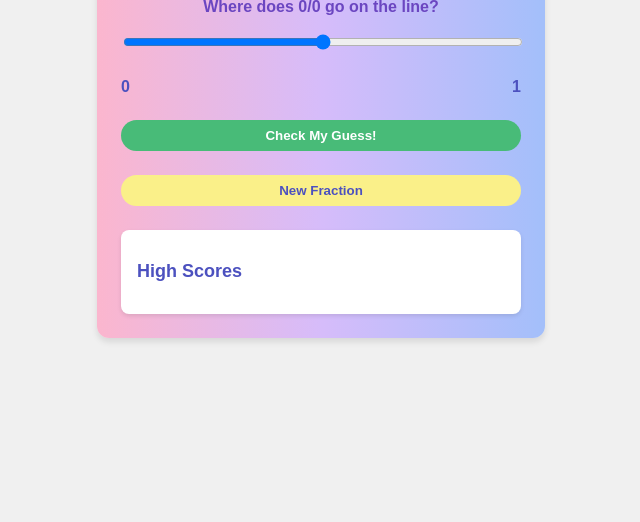
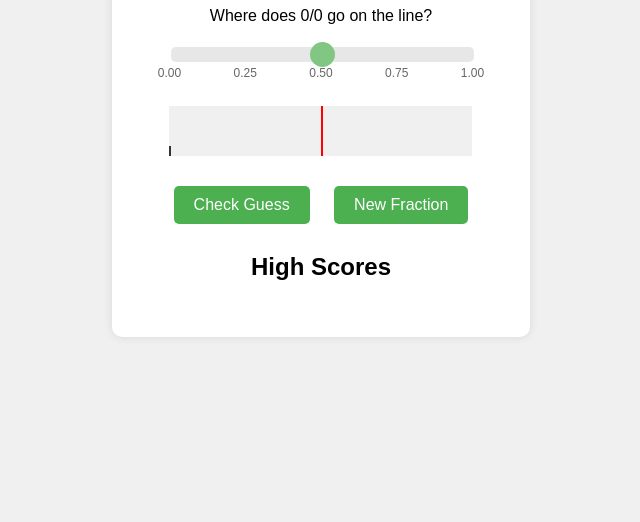
Before and after one commit to Caffeine-Gallery/sliceright-0192b0112d01, a website built with Vite: page frontend/index.html in a window 1280 px wide. Shown: the part 278-800 px from the top of the page, without its empty margins (319-959 px from the left). Built offline with nearby package versions, Linux system fonts and the light colour scheme; what @dfinity/agent would draw is missing.

Commit message:
0192b01c-f069-733a-ba47-fecc280e66d6

```diff
--- a/frontend/index.css
+++ b/frontend/index.css
@@ -3,125 +3,123 @@ body {
     display: flex;
     justify-content: center;
     align-items: center;
-    min-height: 100vh;
+    height: 100vh;
     margin: 0;
     background-color: #f0f0f0;
 }
-.game-container {
-    padding: 24px;
-    max-width: 400px;
+
+#app {
+    background-color: white;
+    padding: 20px;
+    border-radius: 10px;
+    box-shadow: 0 0 10px rgba(0, 0, 0, 0.1);
+    text-align: center;
+}
+
+#slider-container {
+    width: 80%;
+    margin: 20px auto;
+    position: relative;
+}
+
+#guess-slider {
     width: 100%;
-    background: linear-gradient(to right, #fbb6ce, #d6bcfa, #a3bffa);
-    border-radius: 12px;
-    box-shadow: 0 4px 6px rgba(0, 0, 0, 0.1);
+    -webkit-appearance: none;
+    appearance: none;
+    height: 15px;
+    background: #ddd;
+    outline: none;
+    opacity: 0.7;
+    transition: opacity .2s;
+    border-radius: 5px;
 }
-h1 {
-    font-size: 24px;
-    font-weight: bold;
-    margin-bottom: 24px;
-    text-align: center;
-    color: #4c51bf;
+
+#guess-slider:hover {
+    opacity: 1;
 }
-p {
-    margin-bottom: 16px;
-    text-align: center;
-    font-weight: 600;
-    color: #6b46c1;
+
+#guess-slider::-webkit-slider-thumb {
+    -webkit-appearance: none;
+    appearance: none;
+    width: 25px;
+    height: 25px;
+    background: #4CAF50;
+    cursor: pointer;
+    border-radius: 50%;
 }
-.slider-container {
-    margin-bottom: 24px;
+
+#guess-slider::-moz-range-thumb {
+    width: 25px;
+    height: 25px;
+    background: #4CAF50;
+    cursor: pointer;
+    border-radius: 50%;
 }
-input[type="range"] {
-    width: 100%;
+
+#slider-markers {
+    position: relative;
+    height: 20px;
 }
-.labels {
-    display: flex;
-    justify-content: space-between;
-    margin-bottom: 24px;
-    font-weight: bold;
-    color: #4c51bf;
+
+.slider-marker {
+    position: absolute;
+    transform: translateX(-50%);
+    font-size: 12px;
+    color: #666;
 }
-button {
-    width: 100%;
-    padding: 8px 16px;
-    border: none;
-    border-radius: 9999px;
-    font-weight: bold;
-    cursor: pointer;
-    transition: background-color 0.3s;
+
+#fraction-visualization {
+    width: 80%;
+    height: 50px;
+    background-color: #f0f0f0;
+    margin: 20px auto;
+    position: relative;
 }
-.check-button {
-    background-color: #48bb78;
-    color: white;
-    margin-bottom: 24px;
-}
-.check-button:hover {
-    background-color: #38a169;
-}
-.new-fraction-button {
-    background-color: #faf089;
-    color: #4c51bf;
-}
-.new-fraction-button:hover {
-    background-color: #f6e05e;
-}
-.result {
-    margin-bottom: 24px;
-    padding: 16px;
-    background-color: white;
-    border-radius: 8px;
-    box-shadow: 0 2px 4px rgba(0, 0, 0, 0.1);
-}
-.fraction-visual {
-    height: 80px;
-    width: 100%;
-    position: relative;
-    margin-bottom: 16px;
-}
-.fraction-line {
-    position: absolute;
-    bottom: 0;
-    width: 100%;
-    height: 4px;
-    background-color: black;
-}
+
 .fraction-tick {
     position: absolute;
-    height: 100%;
-    width: 4px;
-    background-color: black;
+    width: 2px;
+    height: 10px;
+    background-color: #333;
+    bottom: 0;
 }
+
 .fraction-fill {
     position: absolute;
-    bottom: 0;
     height: 100%;
-    background-color: rgba(128, 90, 213, 0.5);
-    transition: all 0.3s;
+    background-color: #4CAF50;
+    opacity: 0.5;
 }
-.user-guess {
+
+#user-guess-line {
     position: absolute;
+    width: 2px;
     height: 100%;
-    width: 4px;
-    background-color: #48bb78;
+    background-color: red;
+    transition: left 0.3s ease;
 }
-.high-scores {
-    margin-top: 24px;
-    background-color: white;
-    border-radius: 8px;
-    padding: 16px;
-    box-shadow: 0 2px 4px rgba(0, 0, 0, 0.1);
+
+button {
+    margin: 10px;
+    padding: 10px 20px;
+    font-size: 16px;
+    cursor: pointer;
+    background-color: #4CAF50;
+    color: white;
+    border: none;
+    border-radius: 5px;
 }
-.high-scores h2 {
-    font-size: 18px;
-    margin-bottom: 12px;
-    color: #4c51bf;
+
+button:hover {
+    background-color: #45a049;
 }
-.high-scores ul {
-    list-style-type: none;
-    padding: 0;
+
+#result {
+    margin-top: 20px;
 }
-.high-scores li {
-    margin-bottom: 8px;
-    font-size: 14px;
-    color: #6b46c1;
+
+#high-scores-list {
+    text-align: left;
+    max-height: 200px;
+    overflow-y: auto;
 }
--- a/frontend/index.html
+++ b/frontend/index.html
@@ -3,37 +3,31 @@
 <head>
     <meta charset="UTF-8">
     <meta name="viewport" content="width=device-width, initial-scale=1.0">
-    <title>Fraction Fun!</title>
+    <title>Fraction Guessing Game</title>
     <link rel="stylesheet" href="index.css">
 </head>
 <body>
-    <div class="game-container">
-        <h1>Fraction Fun!</h1>
-        <p id="fraction-display">Where does 1/4 go on the line?</p>
-        <div class="slider-container">
+    <div id="app">
+        <h1>Fraction Guessing Game</h1>
+        <div id="fraction-display"></div>
+        <div id="slider-container">
             <input type="range" id="guess-slider" min="0" max="1" step="0.01" value="0.5">
+            <div id="slider-markers"></div>
         </div>
-        <div class="labels">
-            <span>0</span>
-            <span>1</span>
+        <div id="fraction-visualization">
+            <div id="fraction-ticks"></div>
+            <div id="fraction-fills"></div>
+            <div id="user-guess-line"></div>
         </div>
-        <button class="check-button" id="check-guess">Check My Guess!</button>
-        <div id="result" class="result" style="display: none;">
+        <button id="check-guess">Check Guess</button>
+        <button id="new-fraction">New Fraction</button>
+        <div id="result" style="display: none;">
             <p id="user-guess"></p>
             <p id="correct-answer"></p>
             <p id="score"></p>
-            <div class="fraction-visual">
-                <div class="fraction-line"></div>
-                <div id="fraction-ticks"></div>
-                <div id="fraction-fills"></div>
-                <div id="user-guess-line" class="user-guess"></div>
-            </div>
         </div>
-        <button class="new-fraction-button" id="new-fraction">New Fraction</button>
-        <div id="high-scores" class="high-scores">
-            <h2>High Scores</h2>
-            <ul id="high-scores-list"></ul>
-        </div>
+        <h2>High Scores</h2>
+        <ol id="high-scores-list"></ol>
     </div>
     <script type="module" src="index.js"></script>
 </body>
--- a/frontend/index.js
+++ b/frontend/index.js
@@ -15,6 +15,17 @@ const scoreElement = document.getElementById('score');
 const checkGuessButton = document.getElementById('check-guess');
 const newFractionButton = document.getElementById('new-fraction');
 const highScoresList = document.getElementById('high-scores-list');
+const sliderMarkers = document.getElementById('slider-markers');
+
+function createSliderMarkers() {
+    for (let i = 0; i <= 4; i++) {
+        const marker = document.createElement('div');
+        marker.className = 'slider-marker';
+        marker.style.left = `${i * 25}%`;
+        marker.textContent = (i * 0.25).toFixed(2);
+        sliderMarkers.appendChild(marker);
+    }
+}
 
 async function generateFraction() {
     try {
@@ -121,10 +132,12 @@ async function updateHighScores() {
 
 guessSlider.addEventListener('input', function(event) {
     userGuess = parseFloat(event.target.value);
+    document.getElementById('user-guess-line').style.left = `${userGuess * 100}%`;
 });
 
 checkGuessButton.addEventListener('click', checkGuess);
 newFractionButton.addEventListener('click', startNewRound);
 
+createSliderMarkers();
 startNewRound();
 updateHighScores();
```
